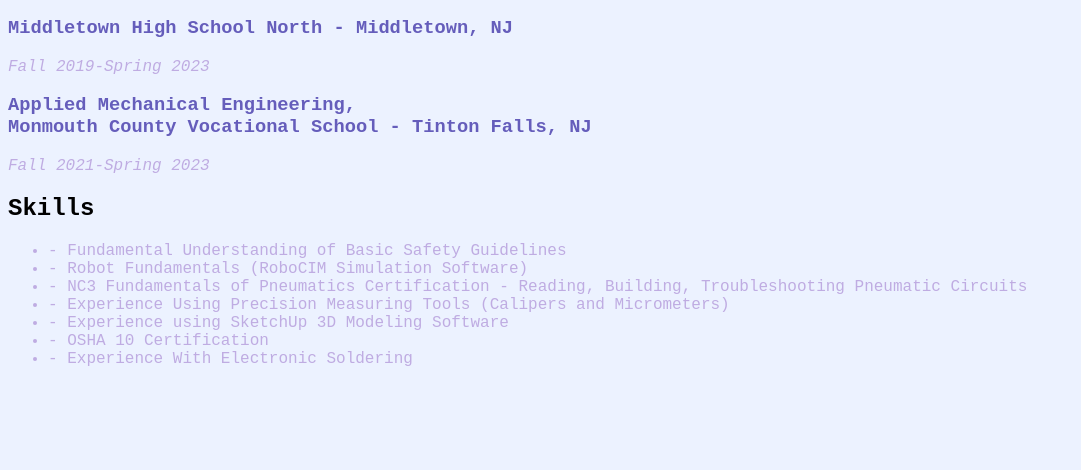
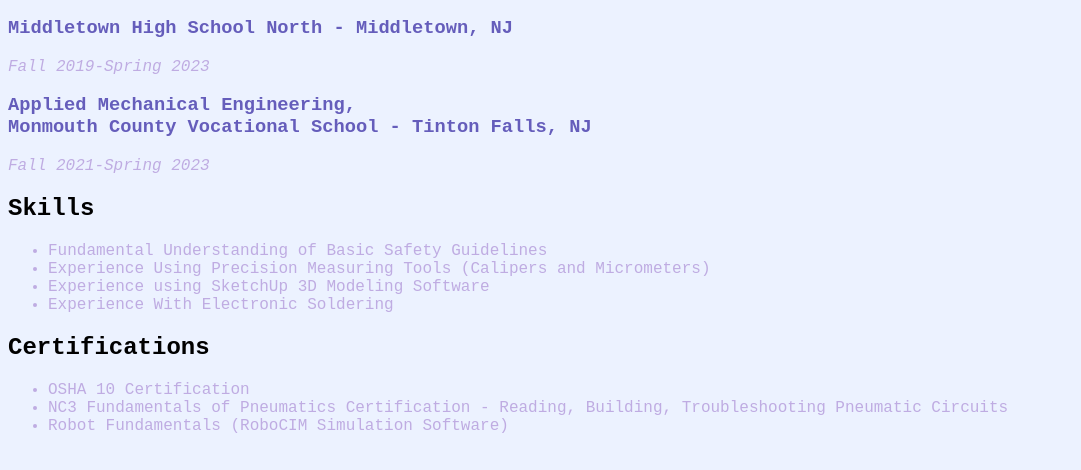
Before and after one commit to spurcell122/s-purcell-portfolio-page, a plain HTML site: page index.html in a window 1280 px wide. Shown: the part 110-580 px from the top of the page, without its empty margins (0-1081 px from the left). Drawn offline with Linux system fonts and the light colour scheme; a script that the page names is missing.

Commit message:
Update index.html
Added certifications list

```diff
--- a/index.html
+++ b/index.html
@@ -18,13 +18,18 @@
 <h2>Skills</h2>
 <ul>
 <p>
-<li>- Fundamental Understanding of Basic Safety Guidelines</li>
-<li>- Robot Fundamentals (RoboCIM Simulation Software)</li>
-<li>- NC3 Fundamentals of Pneumatics Certification - Reading, Building, Troubleshooting Pneumatic Circuits</li>
-<li>- Experience Using Precision Measuring Tools (Calipers and Micrometers)</li>
-<li>- Experience using SketchUp 3D Modeling Software </li>
-<li>- OSHA 10 Certification</li>
-<li>- Experience With Electronic Soldering</li>
+<li>Fundamental Understanding of Basic Safety Guidelines</li>
+<li>Experience Using Precision Measuring Tools (Calipers and Micrometers)</li>
+<li>Experience using SketchUp 3D Modeling Software </li>
+<li>Experience With Electronic Soldering</li>
+</p>
+</ul>
+<h2>Certifications</h2>
+<ul>
+<p>
+<li>OSHA 10 Certification</li>
+<li>NC3 Fundamentals of Pneumatics Certification - Reading, Building, Troubleshooting Pneumatic Circuits</li>
+<li>Robot Fundamentals (RoboCIM Simulation Software)</li>
 </p>
 </ul>
 
```
